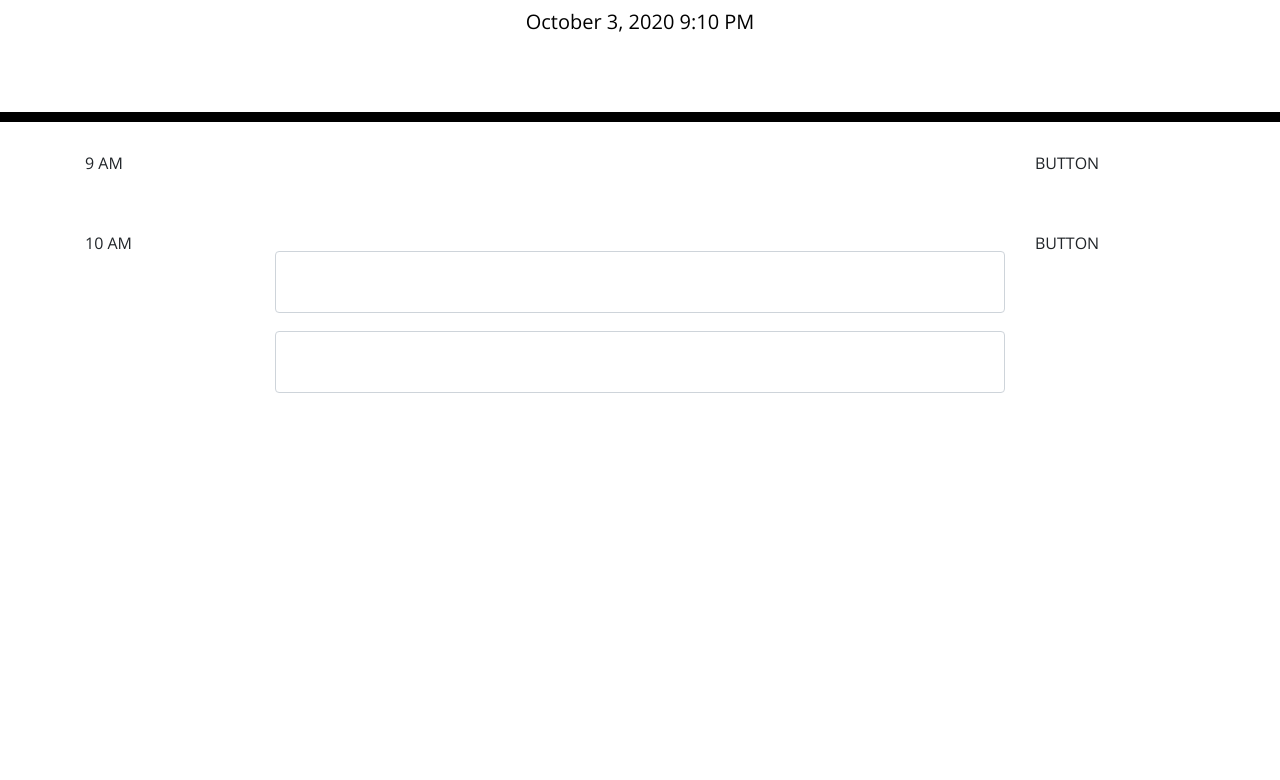
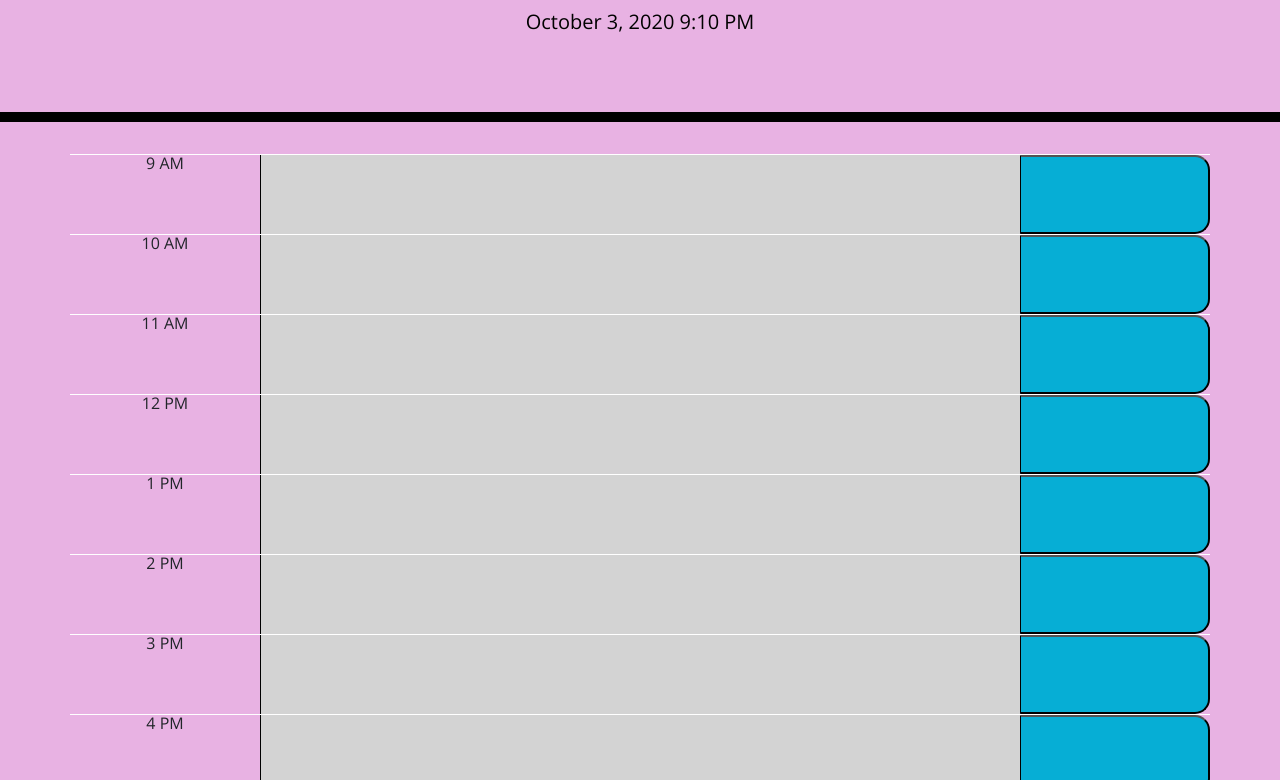
Before and after one commit to jkwagneriii/HW-5-daySchedule, a plain HTML site: page Develop/index.html in a window 1280 px wide. Shown: the part 182-962 px from the top of the page. Before the commit the page ends 800 px from the top, so only its background shows below. Drawn offline with nearby package versions, Linux system fonts and the light colour scheme.

Commit message:
this is post tutor session. tom and i worked on how to add my elements into the document through JS. We also fleshed out my main functions to make the text areas react to what time it is. going back in to work on comments.

```diff
--- a/Develop/index.html
+++ b/Develop/index.html
@@ -28,31 +28,33 @@
       <p class="lead">A simple calendar app for scheduling your work day</p>
       <p id="currentDay" class="lead"></p>
     </header>
-    <div class="container">
-      <div class="row" class="9am">
+    <div class="container scheduler">
+      <!-- <div class="row" class="9am">
         <div class="col-md-2">9 AM</div>
-        <div class="col-md-8" class="text-input">
-          <form>
+        <div class="col-md-8" class="text-input"> -->
+          <!-- <form> -->
             <!-- <div class="form-group"> -->
                 <!-- <label for="exampleFormControlTextarea1">Example textarea</label> -->
-                <textarea class="form-control" id="exampleFormControlTextarea1" ></textarea>
+                <!-- <textarea class="form-control" id="exampleFormControlTextarea1" ></textarea> -->
             <!-- </div> -->
-        </form>
-        </div>
-        <div class="col-md-2">BUTTON</div>
+        <!-- </form>
+        </div> -->
+        <!-- <div class="col-md-2">BUTTON</div>
       </div>
       <div class="row" class="10am">
         <div class="col-md-2">10 AM</div>
         <div class="col-md-8" class="text-input">
-          <form>
+          <form> -->
             <!-- <div class="form-group"> -->
                 <!-- <label for="exampleFormControlTextarea1">Example textarea</label> -->
-                <textarea class="form-control" id="exampleFormControlTextarea1" ></textarea>
+                <!-- <textarea class="form-control" id="exampleFormControlTextarea1" ></textarea> -->
             <!-- </div> -->
-        </form>
+        <!-- </form>
         </div>
         <div class="col-md-2">BUTTON</div>
-      </div>
+      </div> -->
+
+
       <!-- <div class="row">
         <div class="col-*-*"></div>
         <div class="col-*-*"></div>
--- a/Develop/psuedo.js
+++ b/Develop/psuedo.js
@@ -1,7 +1,6 @@
 //When I load the webpage, the date and time will be true to my device. The available timeslots will be 9am-5pm. If the hour has passed, I will have a clear visual cue because the timeslot will be grey. The timeslot that aligns with the current hour will be read. The timeslots that have not yet arrived/passed will be green.
 
 //When I click onto one of the timeslots, AKA the form, I can type in some text that I would like to save to my schedule. That form will be connected to a button that saves the text submission to the local storage of my device. When the page is reloaded, my text will still be in the correct timeslot.
-
 
 //Remember - must use Moment.js to work with date & time.
 // https://momentjs.com/
--- a/Develop/script.js
+++ b/Develop/script.js
@@ -8,3 +8,85 @@ function displayTime () {
 }
 
 displayTime();
+
+function timeCheck(currentRow, currentTime) {
+    if (currentRow < currentTime) {
+        return 'past'
+    } else if (currentRow === currentTime) {
+        return 'present'
+    } else {
+        return 'future'
+    }
+}
+
+function displayRows() {
+
+    console.log('moment stuff', moment().hour())
+    for (let i = 9; i < 18; i++) {
+
+        //1 create html element with jquery
+        var rowDiv = $('<div>')
+        var timeDiv = $('<div>')
+        var textArea = $('<textarea>')
+        var button = $('<button>')
+
+        //2 dress it up how we want
+        rowDiv.addClass('row')
+        timeDiv.addClass('col-md-2 time-block')
+        textArea.addClass(`col-md-8 ${timeCheck(i, moment().hour())}`)
+        timeDiv.text(i + ' AM')
+        button.attr('name', i)
+         textArea.attr('id', 'input-' + i)
+
+        if( i > 12 ) {
+
+            var displayHour = i - 12
+            timeDiv.text(displayHour + ' PM')
+            button.attr('name', displayHour)
+
+            textArea.attr('id', 'input-' + displayHour)
+        } else if (i === 12) {
+            timeDiv.text(i + ' PM')
+
+        }
+
+        button.addClass('col-md-2 saveBtn')
+        // .append to page!!
+        rowDiv.append(timeDiv, textArea, button)
+        $('.scheduler').append(rowDiv)
+    }
+}
+
+displayRows()
+
+$('.saveBtn').on('click', function() {
+    console.log('You got clicked', $(this).attr('name'));
+    console.log('what we typd', $('#input-' + $(this).attr('name')).val())
+
+    var dataToSave
+    var oldData = JSON.parse(localStorage.getItem('scheduler-data'))
+
+    var startingData ={
+        9: '',
+        10: '',
+        11: '',
+        12: '',
+        1: '',
+        2: '',
+        3: '',
+        4: '',
+        5: ' '
+    }
+
+    if (oldData) {
+        dataToSave = oldData
+    } else {
+        dataToSave = startingData
+    }
+    dataToSave[$(this).attr('name')] = $('#input-' + $(this).attr('name')).val()
+
+    console.log('startind data /???',dataToSave)
+    var strData = JSON.stringify(dataToSave)
+
+    localStorage.setItem('scheduler-data', strData)
+})
--- a/Develop/style.css
+++ b/Develop/style.css
@@ -2,6 +2,7 @@ body {
   font-family: 'Open Sans', sans-serif;
   font-size: 16px;
   line-height: 1;
+  background-color: rgb(232, 178, 227);
 }
 
 textarea{
```
